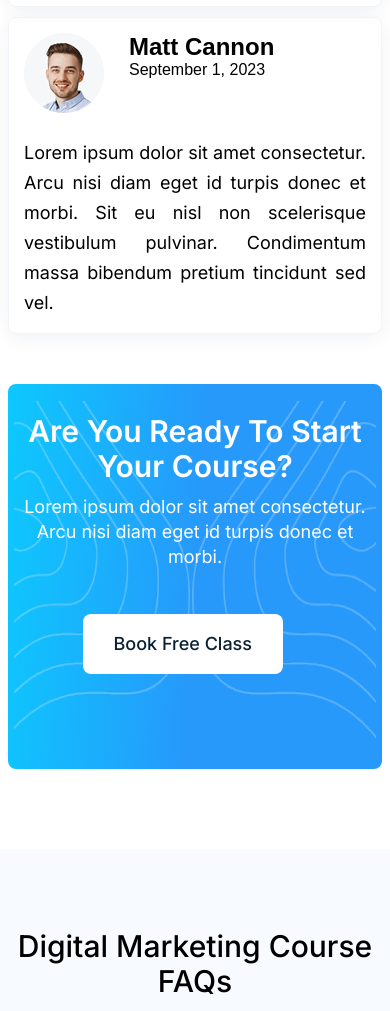
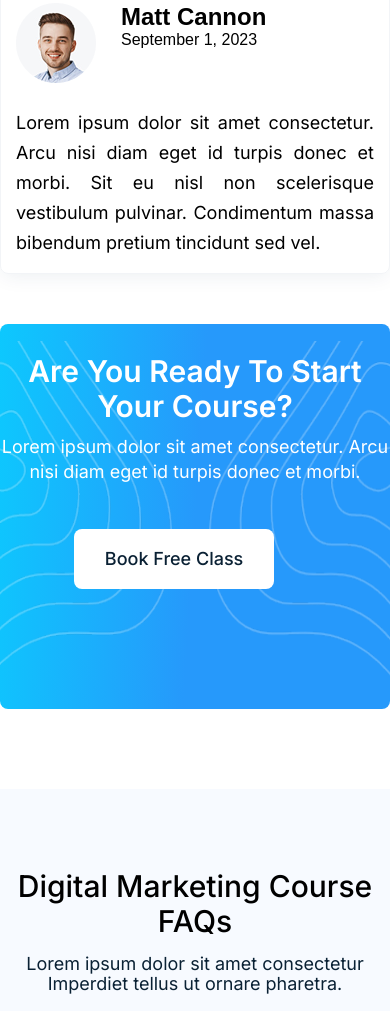
Before and after one commit to SoftwareDevelopor/website-repo, a plain HTML site: page index.html in a window 390 px wide. Shown: the part 9025-10036 px from the top of the page. Drawn offline with Linux system fonts and the light colour scheme.

Commit message:
midifies media query file

```diff
--- a/responsive.css
+++ b/responsive.css
@@ -132,9 +132,6 @@
     .reasons{
         flex-direction: column;
     }
-    .review-mid{
-        padding: 0px 8px;
-    }
     .review-mid h3{
         font-size: 30px;
         font-weight: 600;
@@ -144,9 +141,6 @@
     }
     .student-reviews{
         flex-direction: column;
-    }
-    .course-start-div{
-        padding: 0px 6px;
     }
     .course-start{
         background-size: 200px 350px, 200px 350px;
@@ -165,9 +159,6 @@
         margin-left: 19%;
         font-size: 18px;
         font-weight: 500;
-    }
-    .faq-mid{
-        padding: 0px 6px;
     }
     .faq-mid h3{
         font-size: 30px;
```
